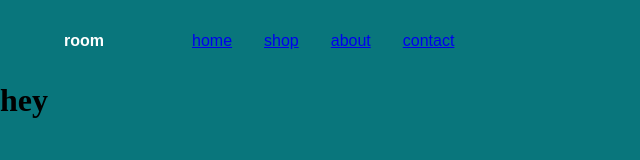
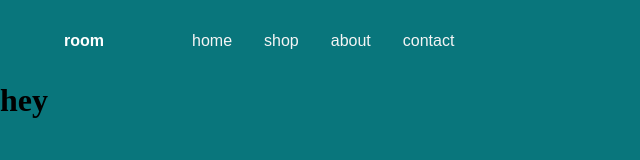
Before and after one commit to iprinceroyy/room-homepage, a plain HTML site: page index.html in a window 1280 px wide. Shown: the whole page, without its empty margins (0-640 px from the left). Drawn offline with Linux system fonts and the light colour scheme.

Commit message:
Update index.css

```diff
--- a/css/index.css
+++ b/css/index.css
@@ -42,3 +42,8 @@ nav .items li{
     font-weight: 300;
 
 }
+
+nav .items li a{
+    text-decoration: none;
+    color: whitesmoke;
+}
```
